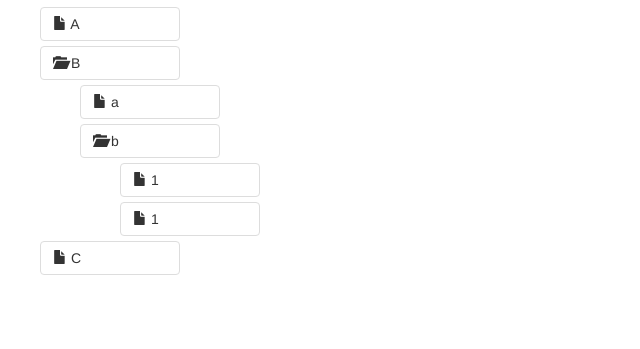
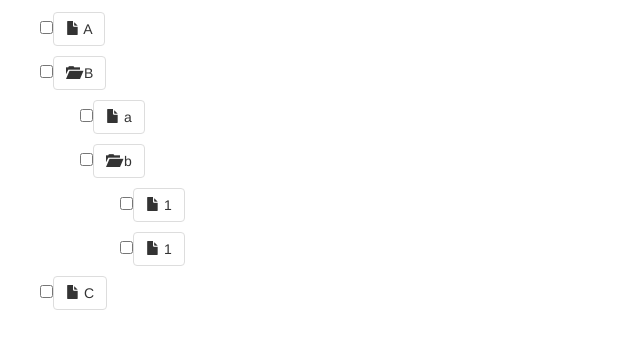
Before and after one commit to zhengl/tree, a website: page index.html in a window 1280 px wide. Shown: the part 63-412 px from the top of the page, without its empty margins (0-640 px from the left). Drawn offline with nearby package versions, Linux system fonts and the light colour scheme; files that its build step writes are made by us from their sources.

Commit message:
Add tree-checkbox

```diff
--- a/index.html
+++ b/index.html
@@ -6,7 +6,7 @@
 </head>
 <body>
 	<h1>Tree</h1>
-	<ul class="tree tree-default">
+	<ul class="tree tree-default tree-checkbox">
 		<li>
 			<a>A</a>
 		</li>
@@ -37,9 +37,10 @@
 <script type="text/javascript" src="bower_components/jquery/jquery.min.js"></script>
 <script type="text/javascript" src="js/tree.js"></script>
 <script type="text/javascript">
-	$(".tree").tree({
-		draggable: true,
-		droppable: true,
-	});
+	// $(".tree").tree({
+	// 	draggable: true,
+	// 	droppable: true,
+	// });
+$(".tree").tree()
 </script>
 </html>
--- a/js/tree.js
+++ b/js/tree.js
@@ -7,8 +7,9 @@
 		$links.on('click', this.toggle)
 
 		if(this.$element.hasClass('tree-default')) this.addIcon($links)
-		if(options.draggable) this.enableDraggable($links);
-		if(options.droppable) this.enableDroppable($links);
+		if(this.$element.hasClass('tree-checkbox')) this.addCheckbox($links)
+		if(this.options.draggable) this.enableDraggable($links)
+		if(this.options.droppable) this.enableDroppable($links)
 	}
 
 	Tree.DEFAULTS = {
@@ -52,7 +53,14 @@
 			if($this.siblings('ul').length == 0) $this.prepend($fileIcon)
 			else $this.prepend($openIcon)
 		})
+	};
 
+	Tree.prototype.addCheckbox = function($links) {
+		$links.each(function(){
+			var $this = $(this)
+			var $checkbox = $('<input type="checkbox">')
+			$this.before($checkbox)
+		})
 	};
 
 	Tree.prototype.enableDraggable = function($links) {
--- a/less/tree.less
+++ b/less/tree.less
@@ -9,6 +9,8 @@
 @tree-hover-color: #f5f5f5;
 
 @tree-icon-folder-close: "\e117";
+
+@tree-checkbox-margin-right : @tree-padding-horizontal;
 
 .tree {
 	li {
@@ -31,7 +33,7 @@
 .tree-default {
 	a {
 		color: @tree-default-color;
-		display: block;
+		display: inline-block;
 		max-width: @tree-max-width;
 		border: 1px @tree-default-border solid;
 		border-radius: @tree-boder-radius;
@@ -49,3 +51,8 @@
 		}
 	}
 }
+
+.tree-checkbox {
+	input[type="checkbox"] {
+	}
+}
```
